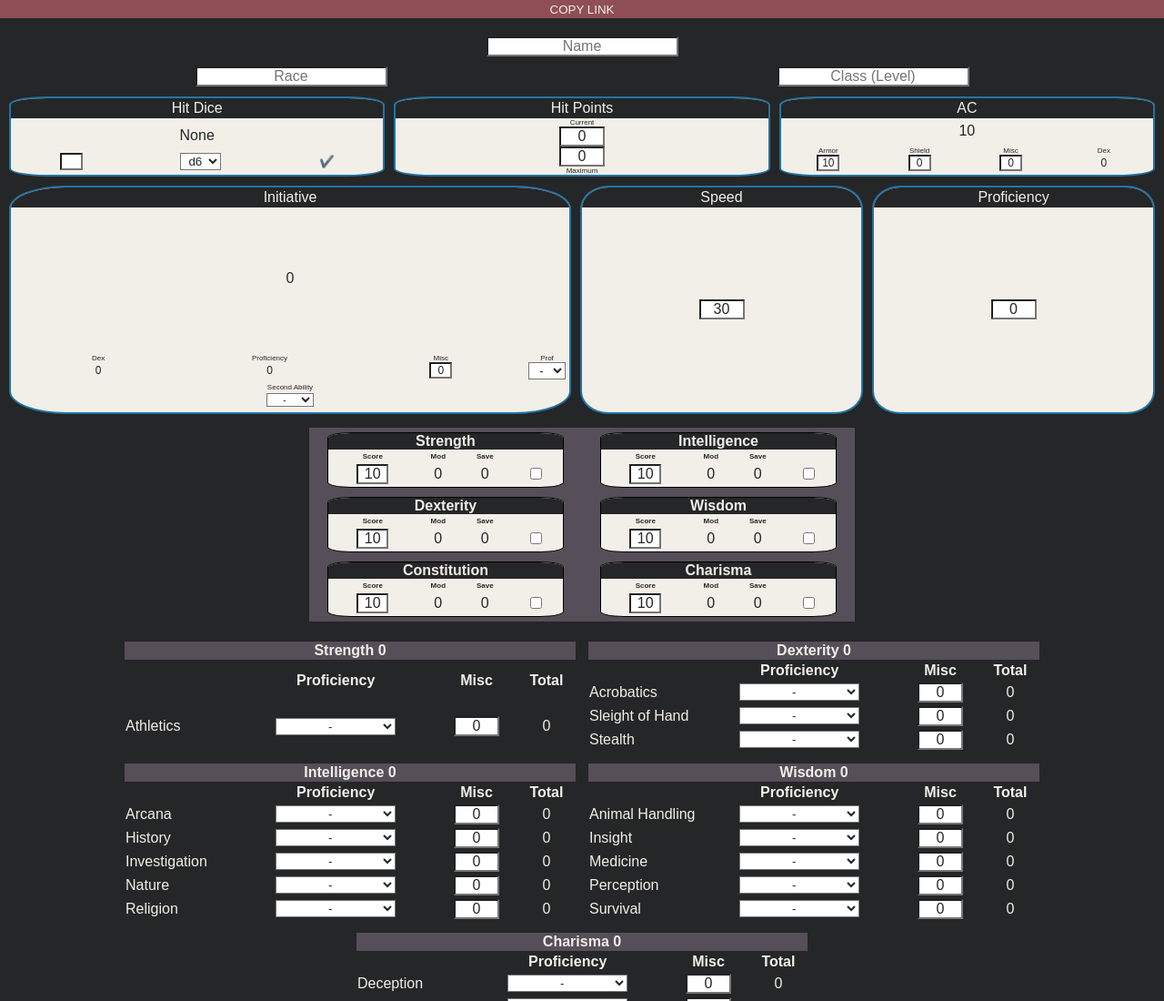
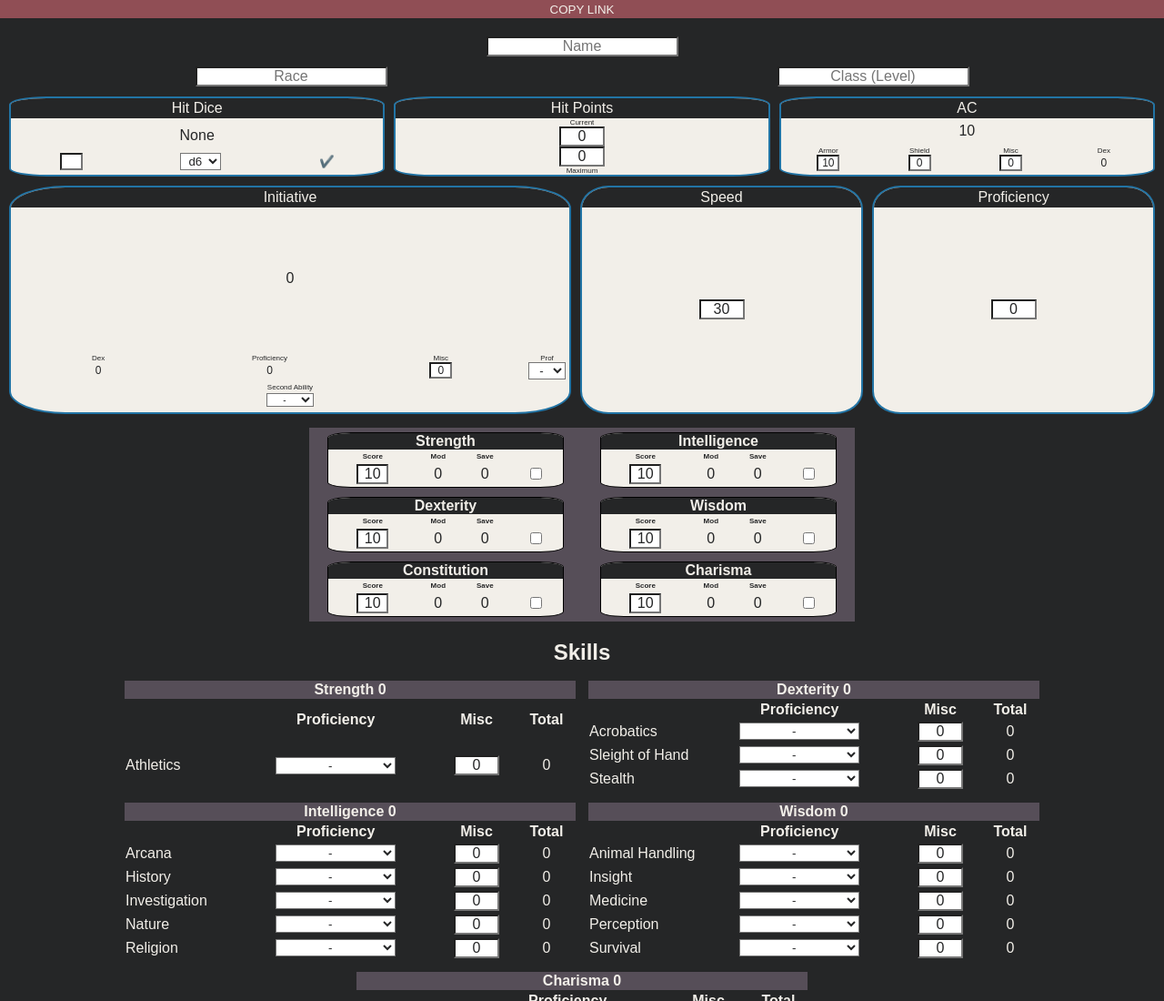
Before and after one commit to fterdal/Character-Sheet, a React app: page / in a window 1280 px wide. Shown: the top 1100 px of the page at 91% size. Built offline with nearby package versions, Linux system fonts and the light colour scheme.

Commit message:
add a label tp skills

```diff
--- a/client/components/Skills.js
+++ b/client/components/Skills.js
@@ -3,6 +3,8 @@ import AbilitySkills from './AbilitySkills'
 
 import './Skills.scss'
 const Skills = () => (
+  <React.Fragment>
+    <h2 className="skills-title">Skills</h2>
     <div className="skills-container">
       <AbilitySkills ability="str" />
       <AbilitySkills ability="dex" />
@@ -10,6 +12,7 @@ const Skills = () => (
       <AbilitySkills ability="wis" />
       <AbilitySkills ability="cha" />
     </div>
-  )
+  </React.Fragment>
+)
 
 export default Skills
--- a/client/components/Skills.scss
+++ b/client/components/Skills.scss
@@ -1,3 +1,8 @@
+.skills-title {
+  text-align: center;
+  margin: 15px 0px 0px 0px;
+}
+
 .skills-container {
   display: flex;
   flex-wrap: wrap;
```
